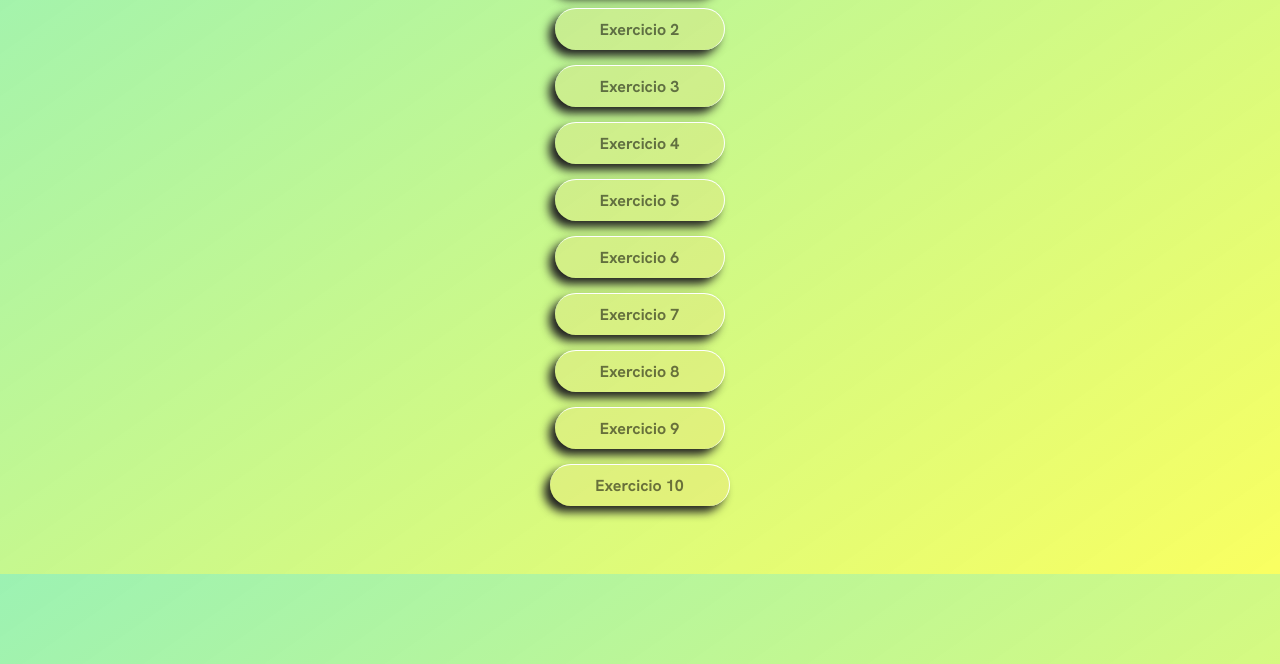
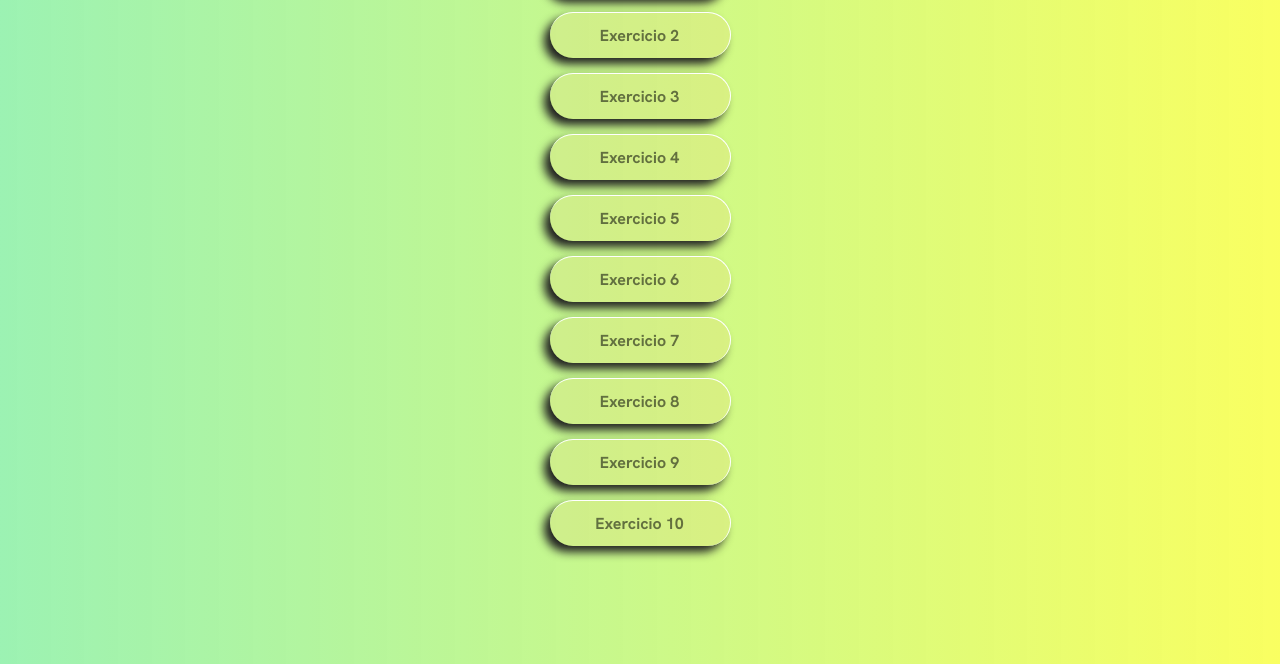
Before and after one commit to devalvesg/Exercicios-JavaScript, a plain HTML site: page index.html in a window 1280 px wide. Shown: the part 136-800 px from the top of the page. Drawn offline with Linux system fonts and the light colour scheme.

Commit message:
Correção de Bugs

```diff
--- a/styles.css
+++ b/styles.css
@@ -7,7 +7,7 @@
 }
 
 body{
-    background: linear-gradient(145deg,#7eee9cc4, #f6ff009e);
+    background: linear-gradient(90deg,#7eee9cc4, #f6ff009e);
     display: flex;
 }
 
@@ -30,6 +30,14 @@ body{
     width: 185px;
 }
 
+li a{
+    display: flex;
+    width: 180px;
+    justify-content: center;
+    align-items: center;
+    height: 45px;
+}
+
 ul{
     list-style-type: none;
     display: flex;
@@ -40,7 +48,6 @@ ul{
 
 ul li{
     box-shadow: -6px 6px 10px #212121;
-    padding: 10px 45px;
     margin-top: 15px;
     border-radius: 100px;
     border-top: 1px solid rgb(255, 255, 255);
```
